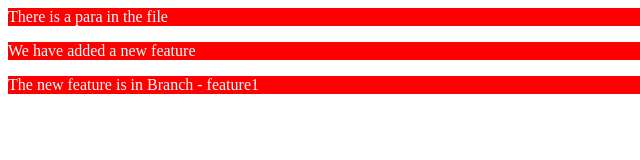
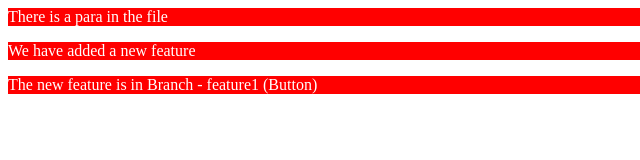
Before and after one commit to anoopghatelwal/localrepo, a plain HTML site: page index.html in a window 1280 px wide. Shown: the full height of the page, 0-640 px from the left. Drawn offline with Linux system fonts and the light colour scheme.

```diff
--- a/index.html
+++ b/index.html
@@ -1,4 +1,4 @@
 <link rel="stylesheet" href="styles.css">
 <p>There is a para in the file</p>
 <p>We have added a new feature</p>
-<p>The new feature is in Branch - feature1</p>
+<p>The new feature is in Branch - feature1 (Button)</p>
```
